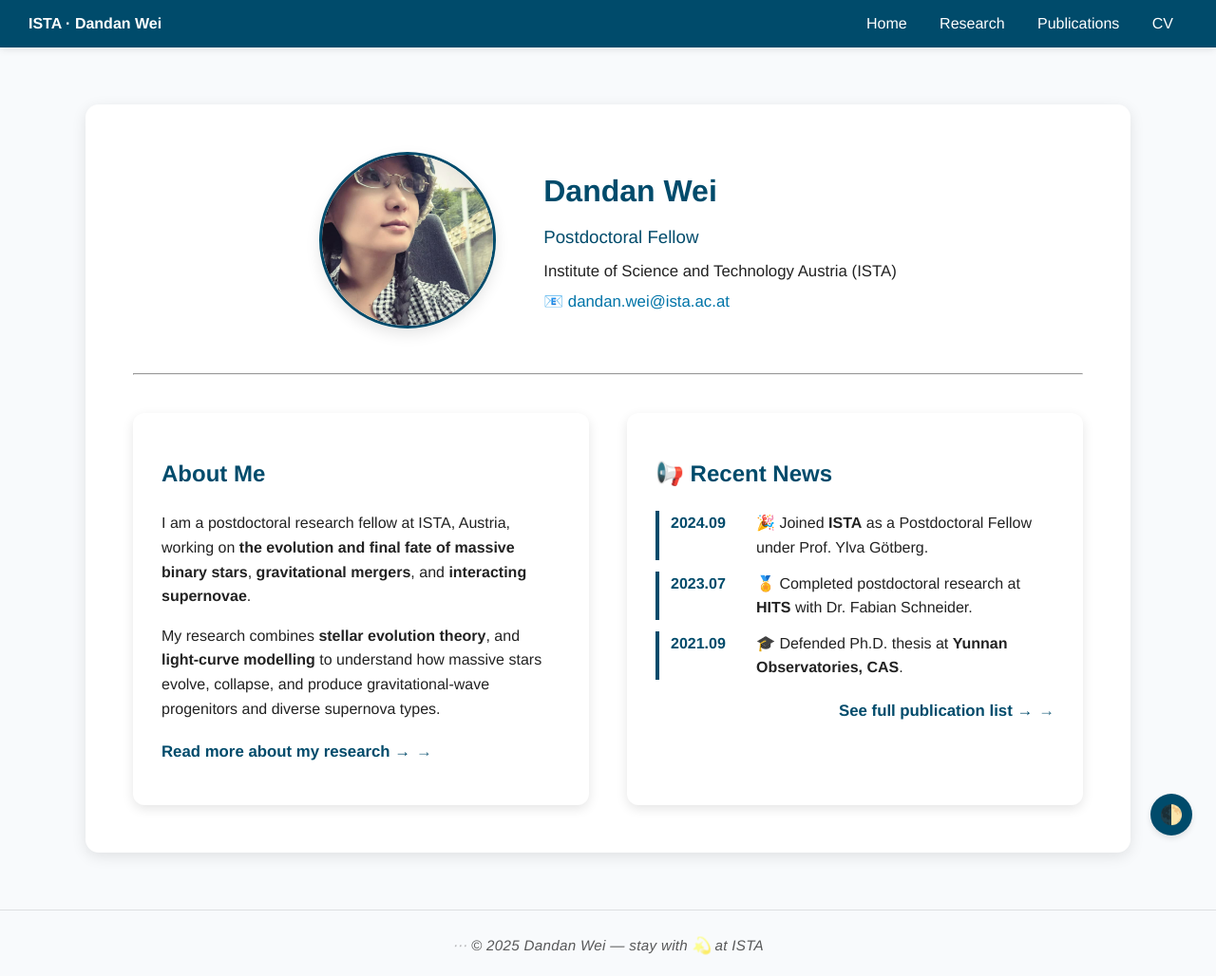
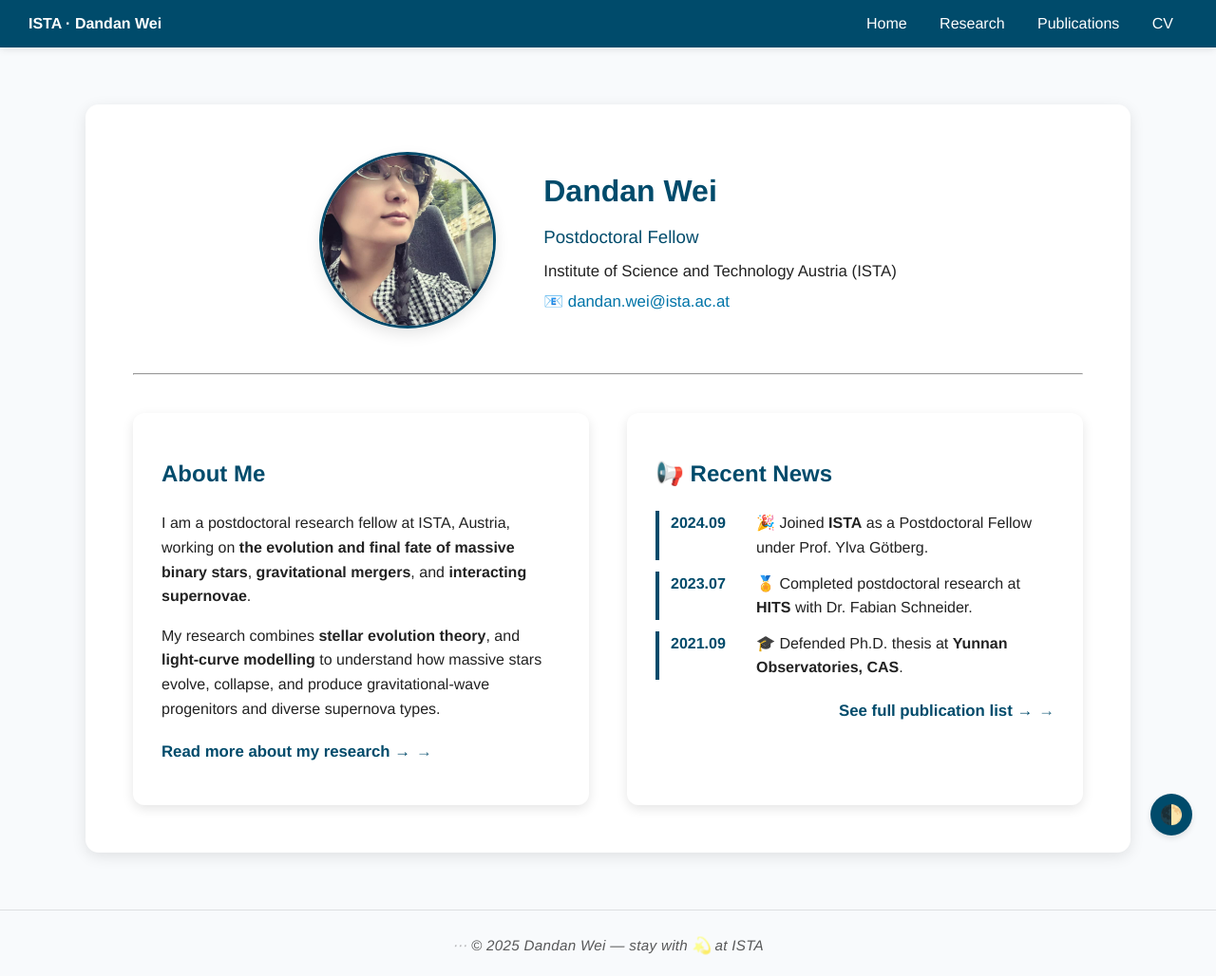
Before and after one commit to Dandan-star0/Dandan-star0.github.io, a Jekyll site: the page built from index.md, in a window 1280 px wide. Shown: the whole page at 95% size. Built offline with Jekyll 4.4.1, drawn with Linux system fonts in a browser that asks for light colours.

Commit message:
Update style.css

```diff
--- a/assets/css/style.css
+++ b/assets/css/style.css
@@ -271,6 +271,7 @@ a:hover {
   height: 180px;
   border-radius: 50%;
   object-fit: cover;
+  object-position: 50% 60%;
   box-shadow: 0 6px 15px var(--shadow);
   border: 3px solid var(--accent);
   transition: transform 0.3s ease, box-shadow 0.3s ease;
```
